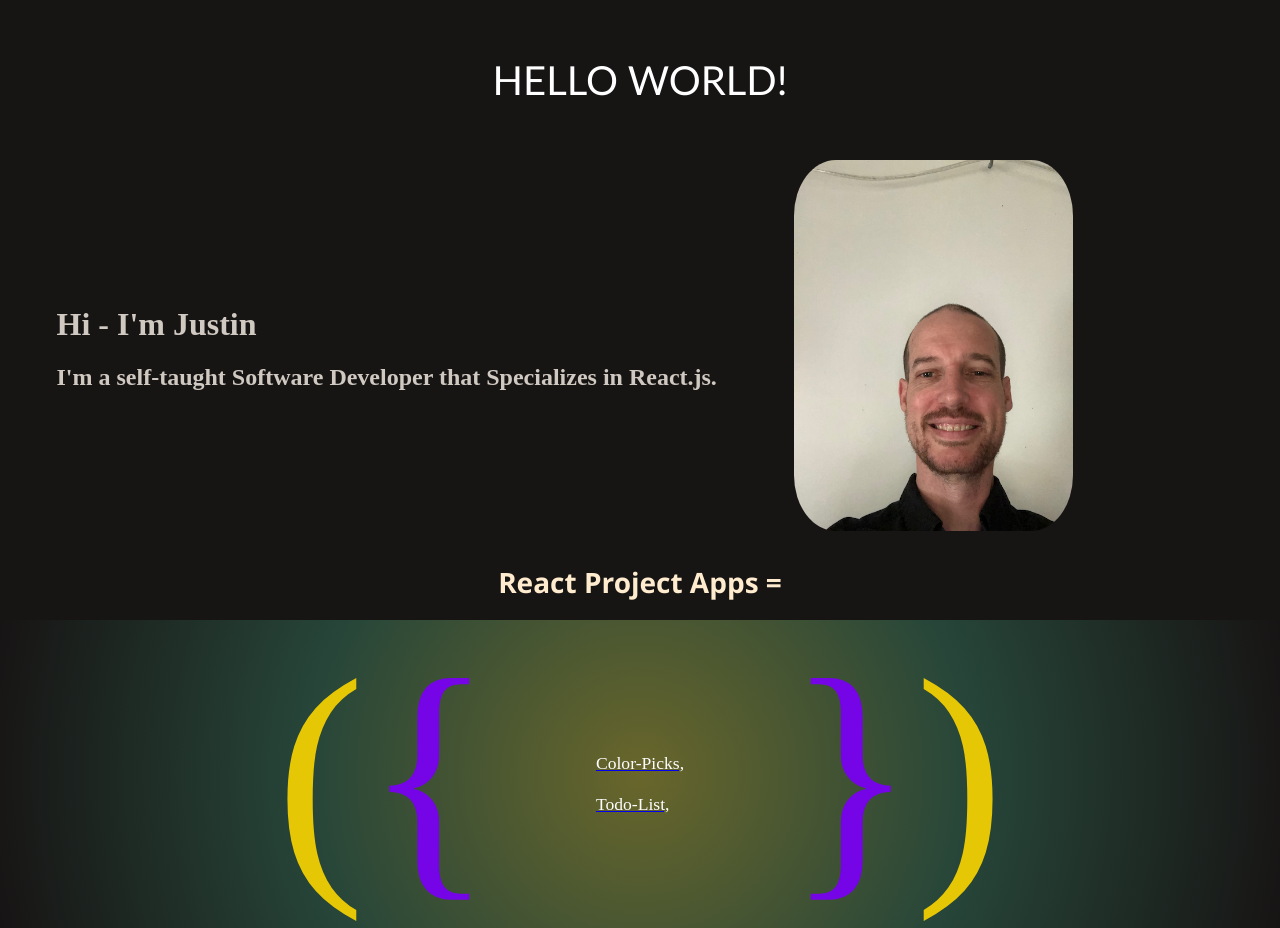
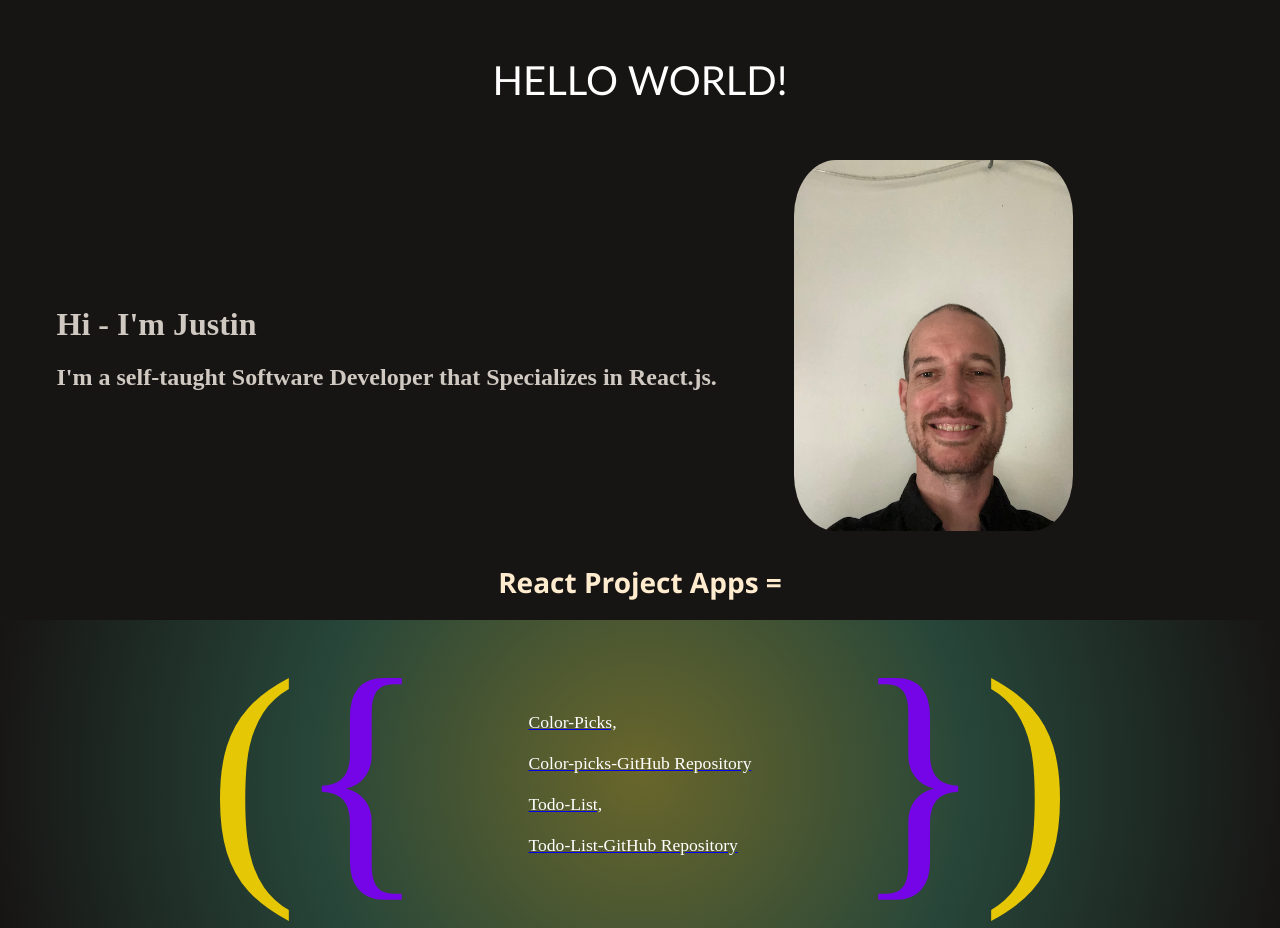
Before and after one commit to Aguadebebe/new-site, a React (Create React App) app: page / in a window 1280 px wide. Built offline with nearby package versions, Linux system fonts and the light colour scheme.

Commit message:
Added repo url's for projects

```diff
--- a/src/Components/Feature4/ReactAppProjects.js
+++ b/src/Components/Feature4/ReactAppProjects.js
@@ -1,34 +1,37 @@
 import "./ReactAppProjects.css";
 
 const ReactAppProjects = () => {
-
   const apps = [
     {
       title: "Color-Picks,",
-        url: "https://aguadebebe.github.io/color-picks/",
+      url: "https://aguadebebe.github.io/color-picks/"
+    },
+
+    {
+      title: "Color-picks-GitHub Repository",
+      url: "https://github.com/Aguadebebe/color-picks"
     },
 
     {
       title: "Todo-List,",
-        url: "https://aguadebebe.github.io/todo-list/",
+      url: "https://aguadebebe.github.io/todo-list/"
     },
+
+    {
+      title: "Todo-List-GitHub Repository",
+      url: "https://github.com/Aguadebebe/todo-list"
+    }
   ];
 
   return (
-
     <div className="map-container">
       {apps.map((app, index) => (
-              <a
-                key={index}
-                href={app.url}
-                target={"_blank"}
-                rel="noopener noreferrer"
-              >
+        <a key={index} href={app.url} target={"_blank"} rel="noopener noreferrer">
           <div className="app-title">{app.title}</div>
         </a>
       ))}
     </div>
   );
-}
+};
 
 export default ReactAppProjects;
```
Lines whose indentation alone changed are shown as unchanged.
